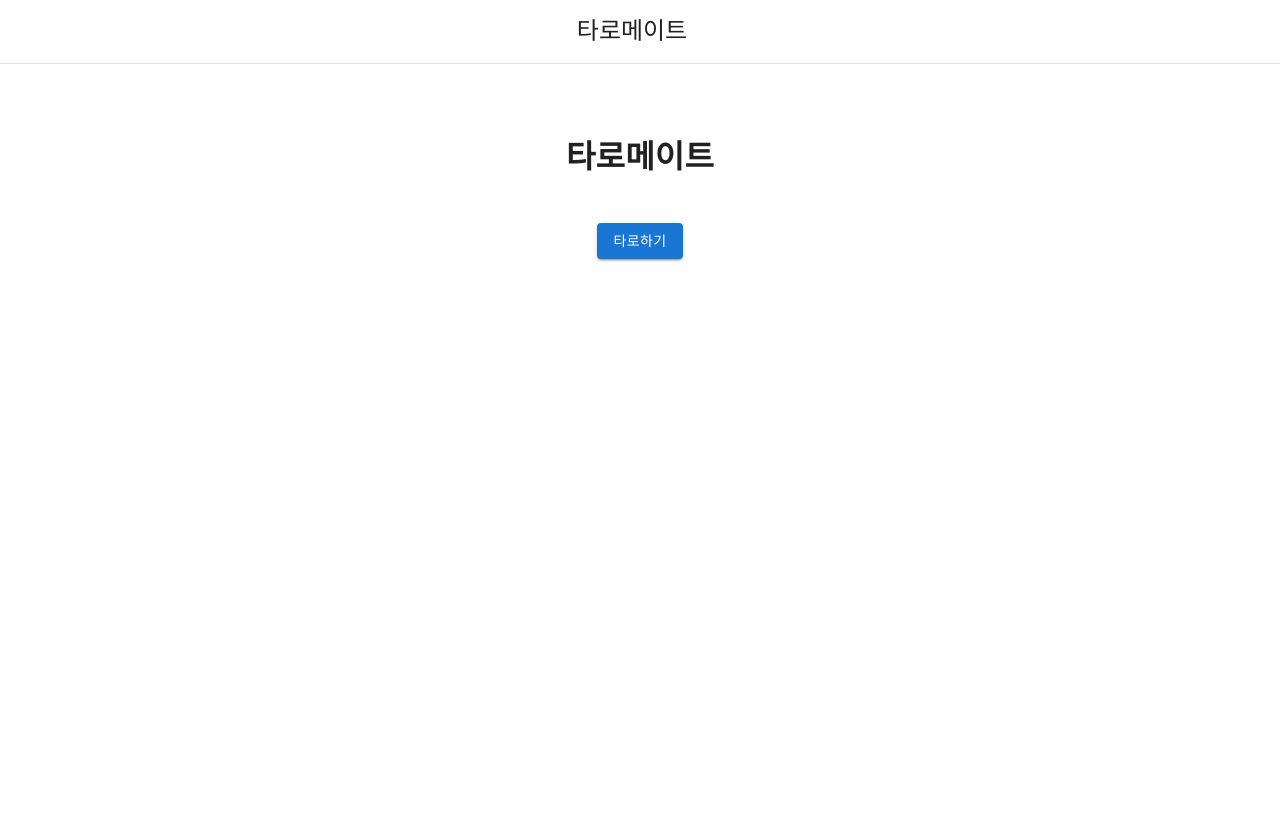
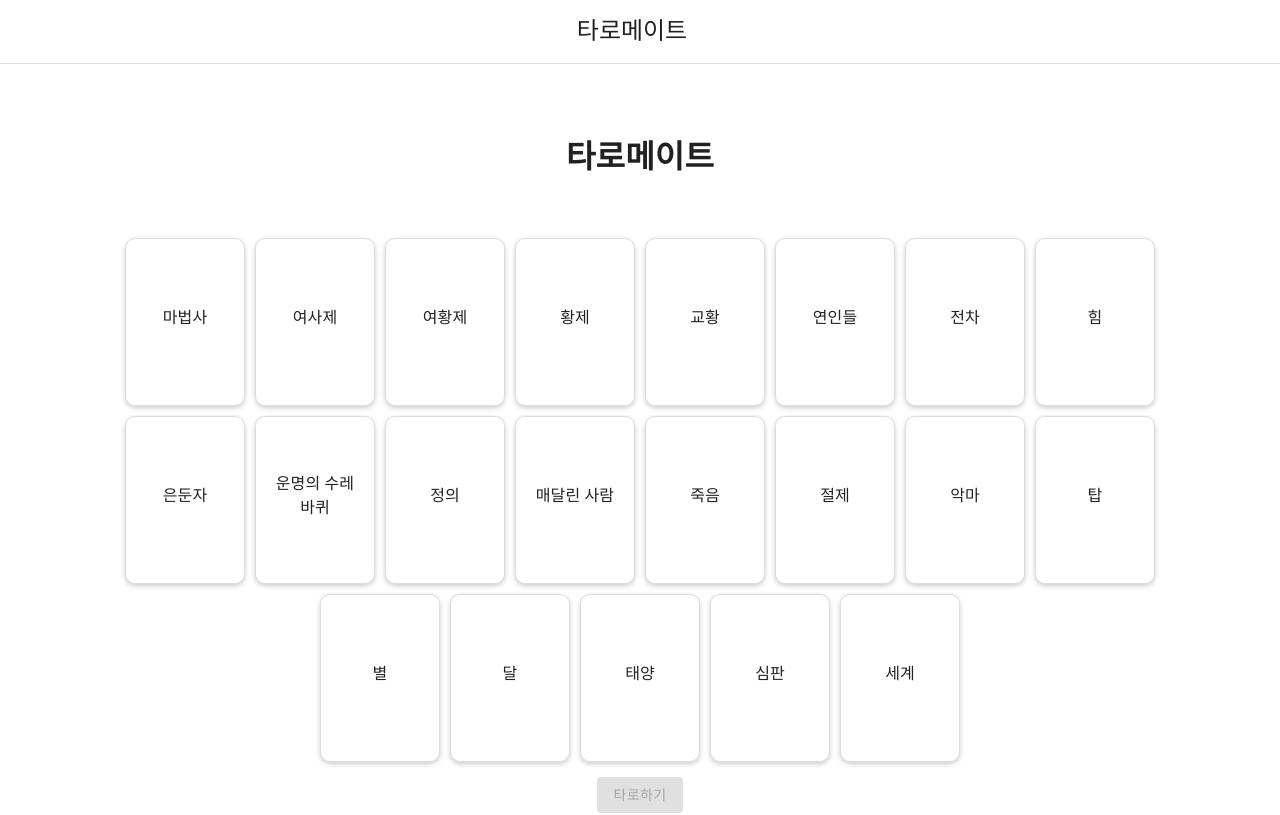
Before and after one commit to TarotMate/FE, a React (Vite) app in the folder tarot-front/: page / in a window 1280 px wide. Shown: the top 815 px of the page. Built offline with nearby package versions, Linux system fonts and the light colour scheme.

Commit message:
main페이지 리팩토링

```diff
--- a/tarot-front/src/pages/TarotMate/MainPage/TarotComponent/TarotComponent.tsx
+++ b/tarot-front/src/pages/TarotMate/MainPage/TarotComponent/TarotComponent.tsx
@@ -1,58 +1,92 @@
 import { useState } from 'react';
-import {Button, Card, CardContent, CircularProgress, Typography} from "@mui/material";
-import {gptTarot} from "../../../../utils/gptTarot/getTarot";
+import { Button, Card, CardContent, CircularProgress, Typography } from "@mui/material";
+import { gptTarot } from "../../../../utils/gptTarot/getTarot";
+
 interface ResponseItem {
     message: {
         content: string;
     };
-    // Add any other necessary properties of the response item here
 }
 
-
 function TarotComponent() {
-    // 상태 정의: 로딩 상태와 응답 데이터
     const [isLoading, setIsLoading] = useState(false);
     const [response, setResponse] = useState<ResponseItem[]>([]);
+    const [selectedCards, setSelectedCards] = useState<string[]>([]);
     const tarotCards = [
         "마법사", "여사제", "여황제", "황제", "교황", "연인들",
         "전차", "힘", "은둔자", "운명의 수레바퀴", "정의", "매달린 사람",
         "죽음", "절제", "악마", "탑", "별", "달", "태양", "심판", "세계"
     ];
-    function selectRandomTarotCards() {
-        const selectedCards = [];
-        for (let i = 0; i < 3; i++) {
-            const randomIndex = Math.floor(Math.random() * tarotCards.length);
-            selectedCards.push(tarotCards[randomIndex]);
+
+    const toggleCardSelection = (card: string) => {
+        if (selectedCards.includes(card)) {
+            setSelectedCards(selectedCards.filter(c => c !== card));
+        } else {
+            if (selectedCards.length < 3) {
+                setSelectedCards([...selectedCards, card]);
+            }
         }
-        return selectedCards;
-    }
-    const selectedCards = selectRandomTarotCards();
-    const tarotPrompt = `첫번째 카드는 ${selectedCards[0]}, 두번째 카드는 ${selectedCards[1]}, 세번째 카드는 ${selectedCards[2]}를 뽑았다.`;
+    };
 
-
-    // 버튼 클릭 핸들러
     const handleButtonClick = async () => {
-        setIsLoading(true); // 로딩 상태 시작
+        if (selectedCards.length < 3) {
+            alert('3장의 카드를 선택해야 합니다.');
+            return;
+        }
+        const tarotPrompt = `첫번째 카드는 ${selectedCards[0]}, 두번째 카드는 ${selectedCards[1]}, 세번째 카드는 ${selectedCards[2]}를 뽑았다.`;
+        setIsLoading(true);
         try {
-            const result: any = await gptTarot(tarotPrompt); // API 호출
-            setResponse(result.choices); // 응답 데이터 설정
+            const result: any = await gptTarot(tarotPrompt);
+            setResponse(result.choices);
         } catch (error) {
             console.error('Error fetching GPT response:', error);
-            setResponse([]); // 에러 발생시 응답 데이터 초기화
+            setResponse([]);
         }
-        setIsLoading(false); // 로딩 상태 종료
+        setIsLoading(false);
     };
-
 
     return (
         <div style={{ padding: '20px', display: 'flex', flexDirection: 'column', alignItems: 'center' }}>
-            <Button variant="contained" color="primary" onClick={handleButtonClick} style={{ marginBottom: '20px' }}>
+            <div style={{ display: 'flex', flexWrap: 'wrap', justifyContent: 'center', margin: '10px' }}>
+                {tarotCards.map((card, index) => (
+                    <Card
+                        key={index}
+                        style={{
+                            cursor: 'pointer',
+                            margin: '5px',
+                            width: '120px', // 카드의 가로 크기
+                            height: '168px', // 카드의 세로 크기, 포커 카드 비율에 근사하게 조정
+                            borderRadius: '10px',
+                            boxShadow: '0 2px 5px rgba(0,0,0,0.2)',
+                            display: 'flex',
+                            justifyContent: 'center',
+                            alignItems: 'center',
+                            backgroundColor: selectedCards.includes(card) ? '#f0f0f0' : '#ffffff',
+                            border: selectedCards.includes(card) ? '2px solid #1976d2' : '1px solid #ddd' // 선택 시 테두리 스타일 변경
+                        }}
+                        onClick={() => toggleCardSelection(card)}
+                    >
+                        <CardContent>
+                            <Typography variant="body1" component="div" style={{ textAlign: 'center' }}>
+                                {card}
+                            </Typography>
+                        </CardContent>
+                    </Card>
+                ))}
+            </div>
+            <Button
+                variant="contained"
+                color="primary"
+                onClick={handleButtonClick}
+                disabled={selectedCards.length !== 3}
+                style={{ marginBottom: '20px' }}
+            >
                 타로하기
             </Button>
             {isLoading ? (
                 <CircularProgress />
             ) : (
-                response && response.map((res: any, index: any) => (
+                response && response.map((res, index) => (
                     <Card key={index} style={{ margin: '10px', maxWidth: 600 }}>
                         <CardContent>
                             <Typography variant="h5" component="div">
```
